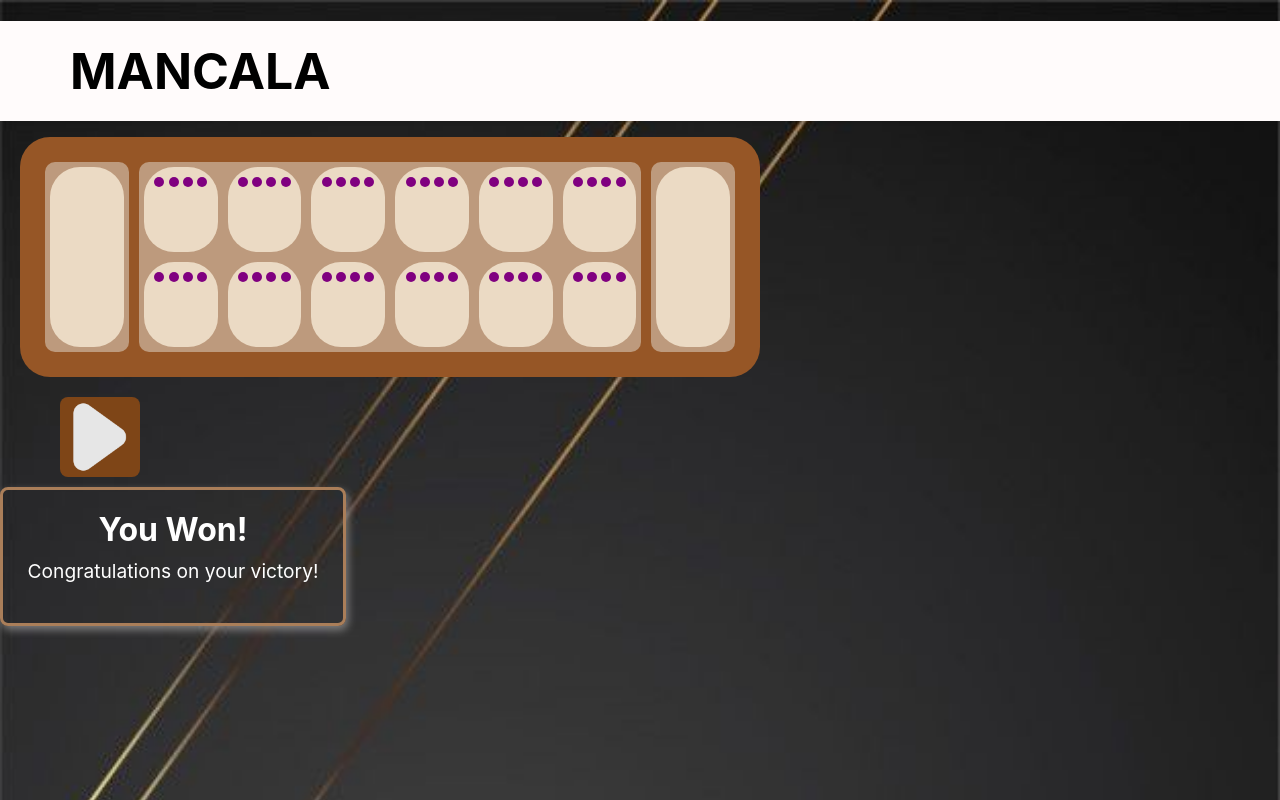
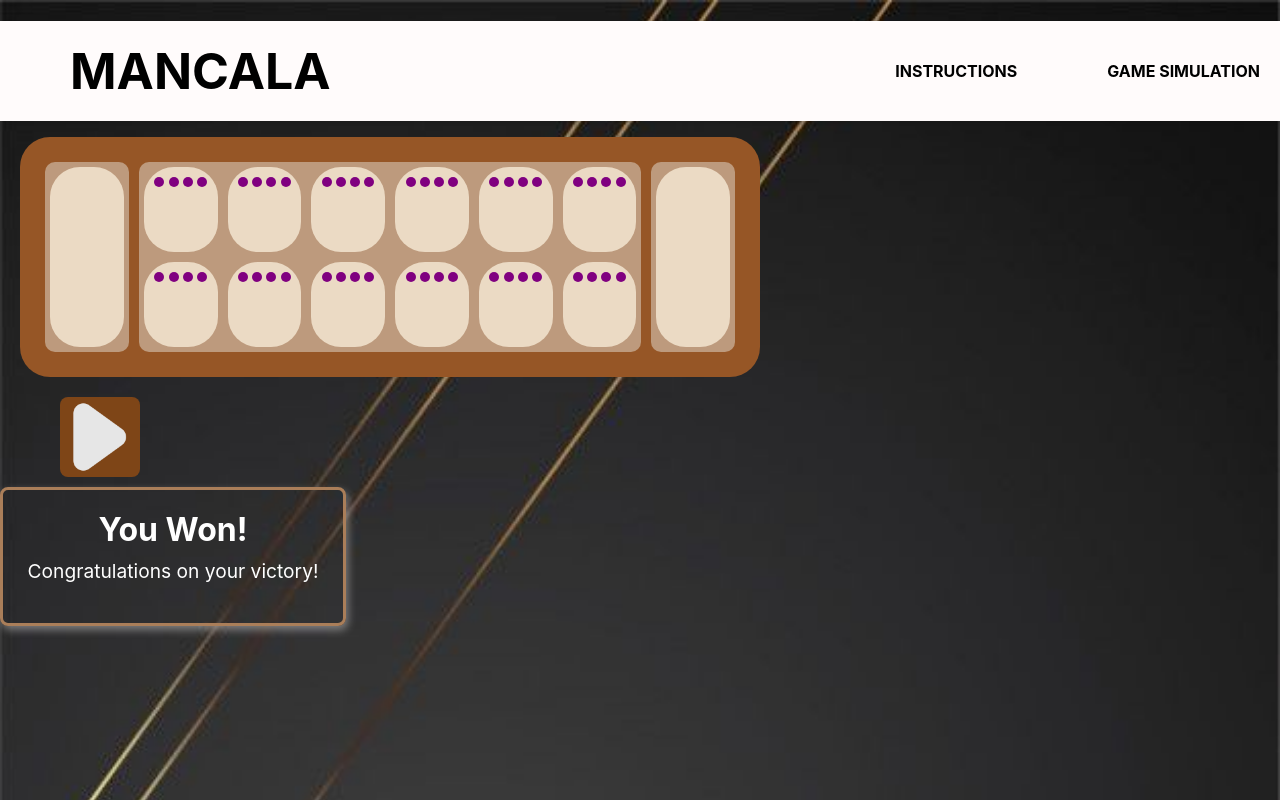
Before and after one commit to papaB3A/simbaz-mancala-solution, a React (Create React App) app in the folder my-app/: page / in a window 1280 px wide. Shown: the top 800 px of the page. Built offline with nearby package versions, Linux system fonts and the light colour scheme.

Commit message:
corrections

```diff
--- a/my-app/src/App.css
+++ b/my-app/src/App.css
@@ -152,9 +152,10 @@ nav a{
   display: flex;
   align-items: center;
   color: black;
+  margin-right: 30px;
 }
 nav a:hover{
-  background-color: #f0f0f0;
+  background-color: #eeeeee;
 }
 nav li:first-child{
   margin-right: auto;
--- a/my-app/src/components/Header.js
+++ b/my-app/src/components/Header.js
@@ -27,9 +27,13 @@ const Header = () => {
             </a>
           </li>
           <li><a href='#'><strong>MANCALA</strong></a></li>
+          <li><a href='Instructions.js'><strong>INSTRUCTIONS</strong></a></li>
+          <li><a href='GameBoard.js'><strong>GAME SIMULATION</strong></a></li>
         </ul>
         <ul>
           <li><a href='#'><strong>MANCALA</strong></a></li>
+          <li class="hideOnMobile"><a href='Instructions.js'><strong>INSTRUCTIONS</strong></a></li>
+          <li class="hideOnMobile"><a href='GameBoard.js'><strong>GAME SIMULATION</strong></a></li>
           <li className="menu-button">
             <a href="#" onClick={showSidebar}>
               <svg xmlns="http://www.w3.org/2000/svg" height="48" viewBox="0 96 960 960" width="48">
```
